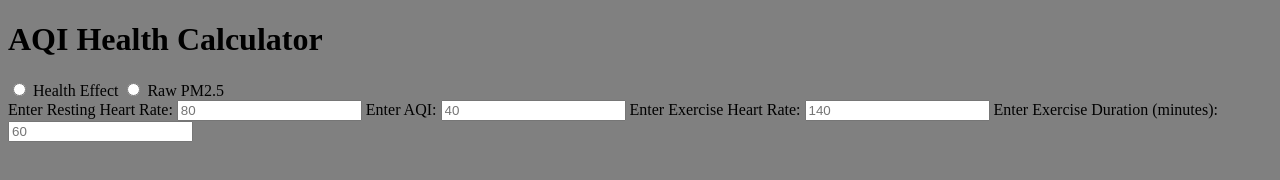
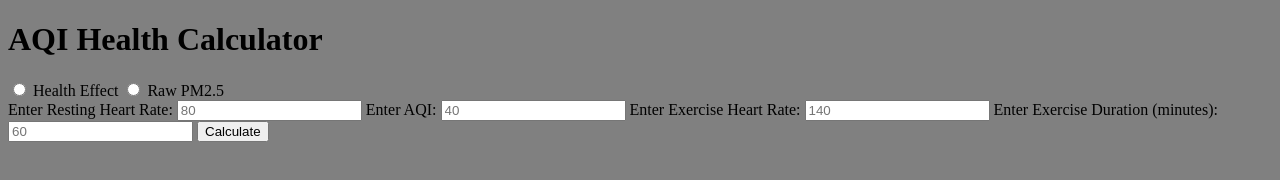
Before and after one commit to gregoryls/exercise-air-quality, a plain HTML site: page index.html in a window 1280 px wide. Drawn offline with Linux system fonts and the light colour scheme.

Commit message:
button element for data submission

```diff
--- a/index.html
+++ b/index.html
@@ -54,6 +54,8 @@
         name="userExerciseDuration"
         placeholder="60"
       />
+
+      <button id="submitData">Calculate</button>
     </div>
   </body>
 </html>
```
